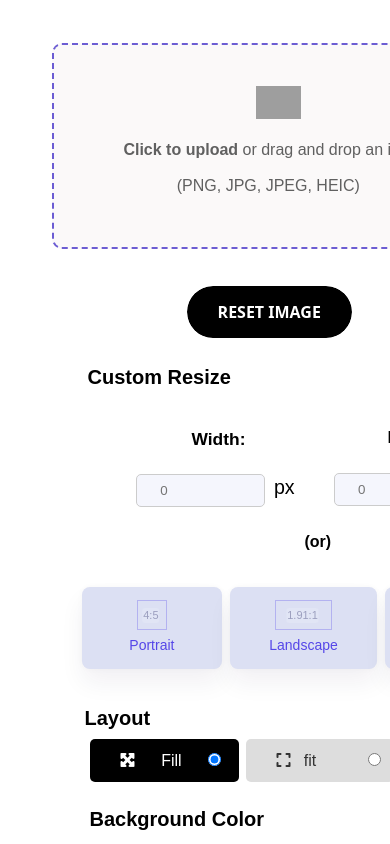
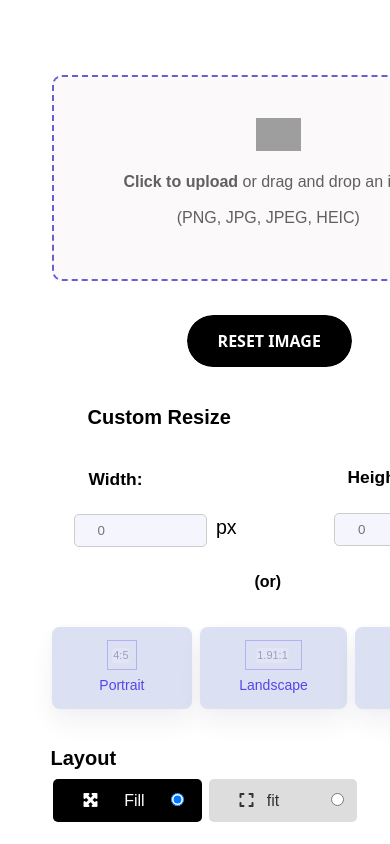
Before and after one commit to IbtahajAkram/ImageResizer, a plain HTML site: page index.html in a window 390 px wide. Shown: the top 844 px of the page. Drawn offline with Linux system fonts and the light colour scheme; grey boxes are pictures that could not be loaded.

Commit message:
Update index.html

```diff
--- a/index.html
+++ b/index.html
@@ -547,7 +547,7 @@ button:hover {
     }
     .resteBt{
         margin-left: 85%;
-        margin-top: -239px;
+        margin-top: -170px;
         width: 222px;
         position: absolute;
     }
@@ -566,13 +566,13 @@ button:hover {
         width: 97%;
         height: 18vh;
         margin-left: 36%;
-        margin-top: 33px;
+        margin-top: 105px;
     }
 
     .controls {
         width: 100%;
 
-        margin-top: 336px;
+        margin-top: 416px;
     }
 
     .content {
@@ -639,7 +639,7 @@ button:hover {
 
 }
 .bgcoloee{
-    margin-left: -94px;
+    margin-left: -126px;
     /* position: inherit; */
 }
 .whiB{
@@ -656,11 +656,14 @@ width: 37px;
     /* marL */
 }
 .layoutH{
-    margin-left: -95px;
+    margin-left: -129px;
 }
 #downloadBtn{
     margin-left: -43px;
 
+}
+#widthInput{
+    margin-left: -104px;
 }
 .customH{
     margin-left: -92px;
@@ -669,18 +672,19 @@ width: 37px;
 width: 37px;
 }
 .layportion{
-    margin-left: -90px;
+    margin-left: -127px;
+    /* margin-top: ; */
 }
 
-.lblW{
-    margin-left: -49px;
+.lblW b{
+    margin-left: -89px;
 }
 .bgColH{
-    margin-left: -90px;
+    margin-left: -125px;
 
 }
 .orClas{
-    margin-left: -47px;
+    margin-left: -97px;
 
     /* margin-top: 33px; */
 }
@@ -701,10 +705,10 @@ label{
         position: absolute;
     }
     #portraitbuttons{
-        margin-left: -98px;
+        margin-left: -128px;
     }
     #downloadBtn{
-        margin-left: -93px;
+        margin-left: -127px;
         margin-top: 33px;
 
 
@@ -716,9 +720,18 @@ label{
         margin-left: 9px;
         position: absolute;
     }
+    #widtCol {
+        margin-left: -14px;
+    }
+    #widtCol label{
+        margin-left: -14px;
+    }
     .pxx{
         margin-left: 83px;
         position: absolute;
+    }
+    .lblH b{
+        margin-left: -40px;
     }
 }
 
```
